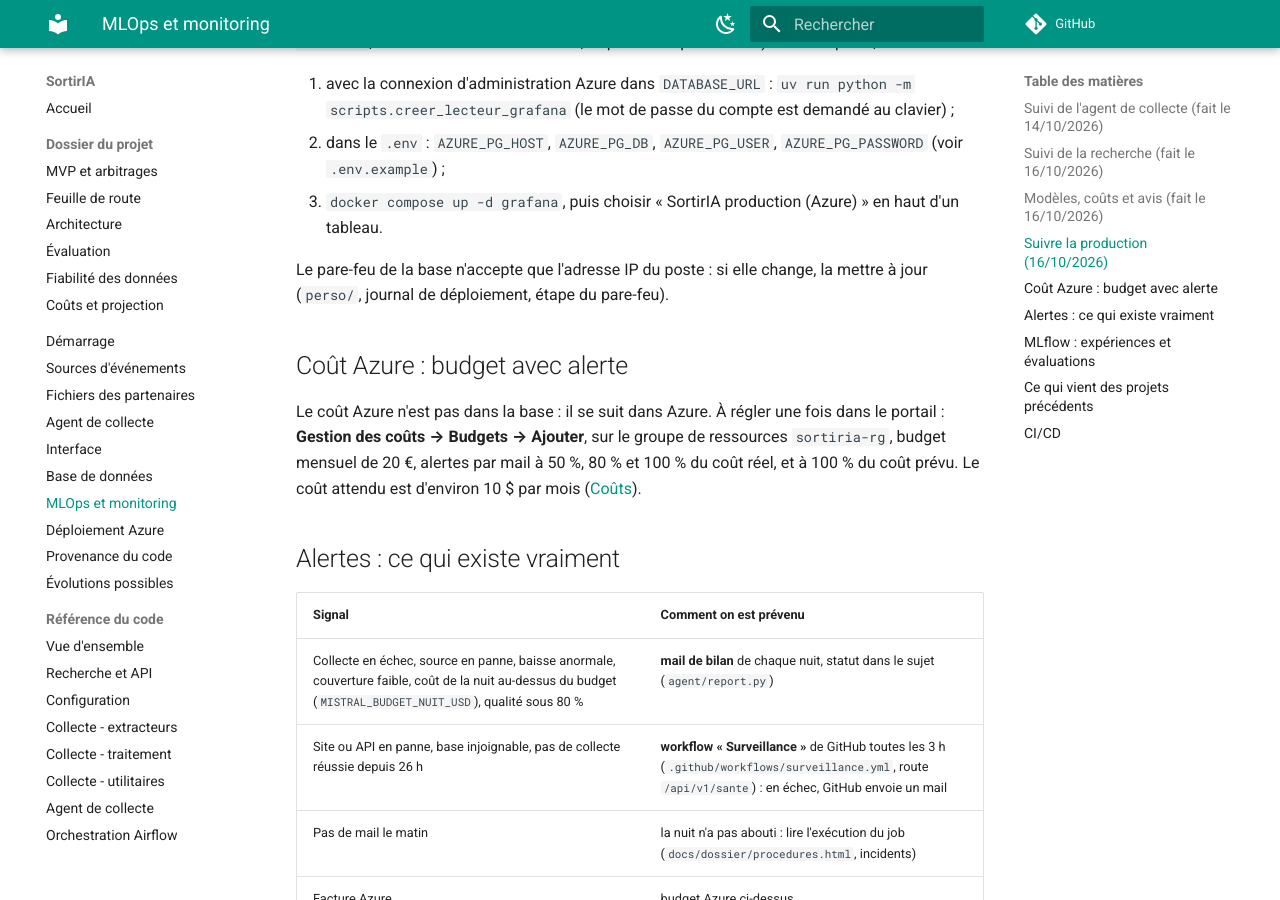
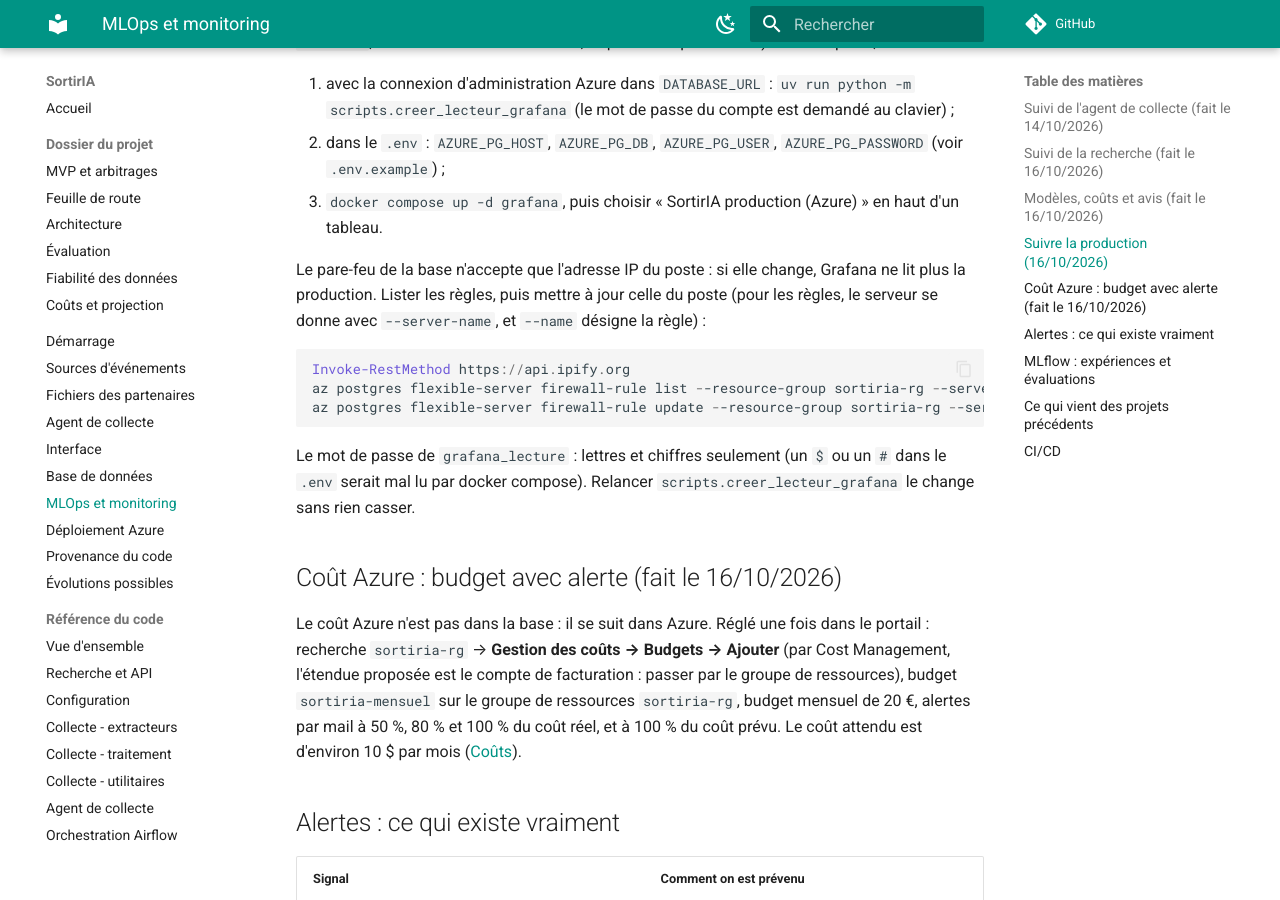
Before and after one commit to gonzalezcourrier34-glitch/SortirIA, an MkDocs documentation site: the page built from docs/monitoring.md, in a window 1280 px wide and 900 px high, scrolled down 2618 px. Built offline with MkDocs 1.6.1 and Material for MkDocs 9.7.7, drawn with Linux system fonts in a browser that asks for light colours; comment, search, counter and statistics services are not loaded.

Commit message:
Doc : surveillance de la production (Grafana en lecture seule, workflow Surveillance, budget Azure), procédure 7.5

````diff
--- a/docs/dossier/deploiement.html
+++ b/docs/dossier/deploiement.html
@@ -379,6 +379,7 @@
 <tr><td>Cache</td><td>une question déjà posée le même jour ne coûte rien et répond en 0,1 s.</td></tr>
 <tr><td>Mise en veille</td><td>l'API passe à 0 réplique sans visiteur : pas de coût fixe de calcul.</td></tr>
 <tr><td>Budget de la nuit</td><td>au-delà de 0,50 $ de Mistral, une alerte part dans le mail du matin.</td></tr>
+<tr><td>Budget Azure</td><td><code>sortiria-mensuel</code> sur <code>sortiria-rg</code> (16/10/2026) : 20 € par mois, mails à 50, 80 et 100 % du coût réel et à 100 % du coût prévu.</td></tr>
 </tbody>
 </table>
 <div class="projects-grid">
@@ -402,7 +403,7 @@
 <div class="callout subtle">
 <span class="eyebrow">À SAVOIR</span>
 <strong>Une API mise en veille met quelques secondes à se réveiller.</strong>
-<p>C'est le prix d'un coût fixe nul. Avant une démonstration, j'ouvre le site une minute avant. Une alerte de budget Azure (5 $ par mois, mail à 50 % et 100 %) est conseillée en complément.</p>
+<p>C'est le prix d'un coût fixe nul. Avant une démonstration, j'ouvre le site une minute avant. C'est aussi pourquoi la surveillance GitHub ne passe que toutes les 3 h : chaque appel réveille l'API, et 8 réveils par jour restent dans l'offre gratuite.</p>
 </div>
 </div>
 </section>
--- a/monitoring/README.md
+++ b/monitoring/README.md
@@ -86,12 +86,26 @@
    en haut d'un tableau.
 
 Le pare-feu de la base n'accepte que l'adresse IP du poste : si elle change,
-la mettre à jour (`perso/`, journal de déploiement, étape du pare-feu).
+Grafana ne lit plus la production. Lister les règles, puis mettre à jour celle
+du poste (pour les règles, le serveur se donne avec `--server-name`, et
+`--name` désigne la règle) :
 
-## Coût Azure : budget avec alerte
+```powershell
+Invoke-RestMethod https://api.ipify.org
+az postgres flexible-server firewall-rule list --resource-group sortiria-rg --server-name sortiria-db-gonza -o table
+az postgres flexible-server firewall-rule update --resource-group sortiria-rg --server-name sortiria-db-gonza --name <règle du poste> --start-ip-address <nouvelle adresse> --end-ip-address <nouvelle adresse>
+```
 
-Le coût Azure n'est pas dans la base : il se suit dans Azure. À régler une
-fois dans le portail : **Gestion des coûts → Budgets → Ajouter**, sur le
+Le mot de passe de `grafana_lecture` : lettres et chiffres seulement (un `$`
+ou un `#` dans le `.env` serait mal lu par docker compose). Relancer
+`scripts.creer_lecteur_grafana` le change sans rien casser.
+
+## Coût Azure : budget avec alerte (fait le 16/10/2026)
+
+Le coût Azure n'est pas dans la base : il se suit dans Azure. Réglé une
+fois dans le portail : recherche `sortiria-rg` → **Gestion des coûts →
+Budgets → Ajouter** (par Cost Management, l'étendue proposée est le compte de
+facturation : passer par le groupe de ressources), budget `sortiria-mensuel` sur le
 groupe de ressources `sortiria-rg`, budget mensuel de 20 €, alertes par mail
 à 50 %, 80 % et 100 % du coût réel, et à 100 % du coût prévu. Le coût attendu
 est d'environ 10 $ par mois ([Coûts](couts.md)).
````
Also changed, not shown: docs/deploiement.md (+18 -0 lines), docs/dossier/procedures.html (+29 -2 lines).
